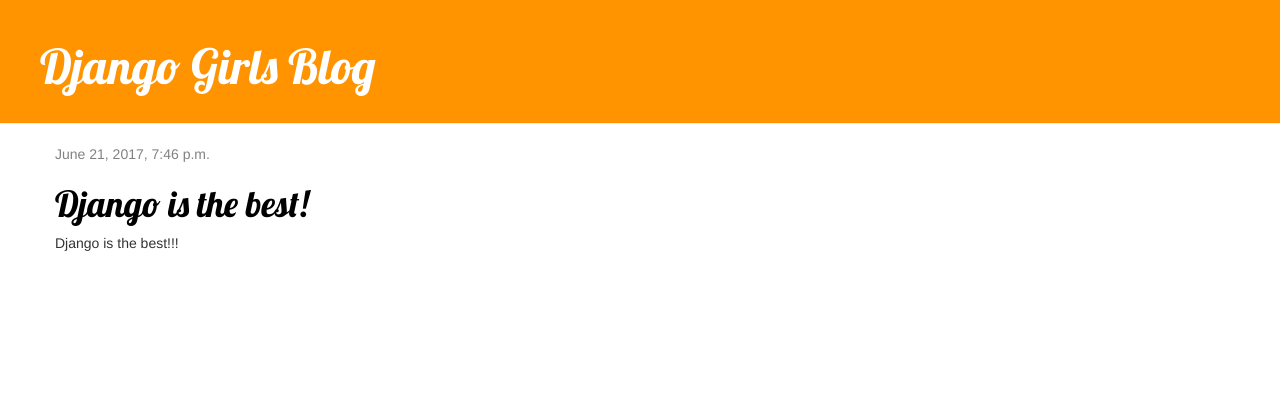
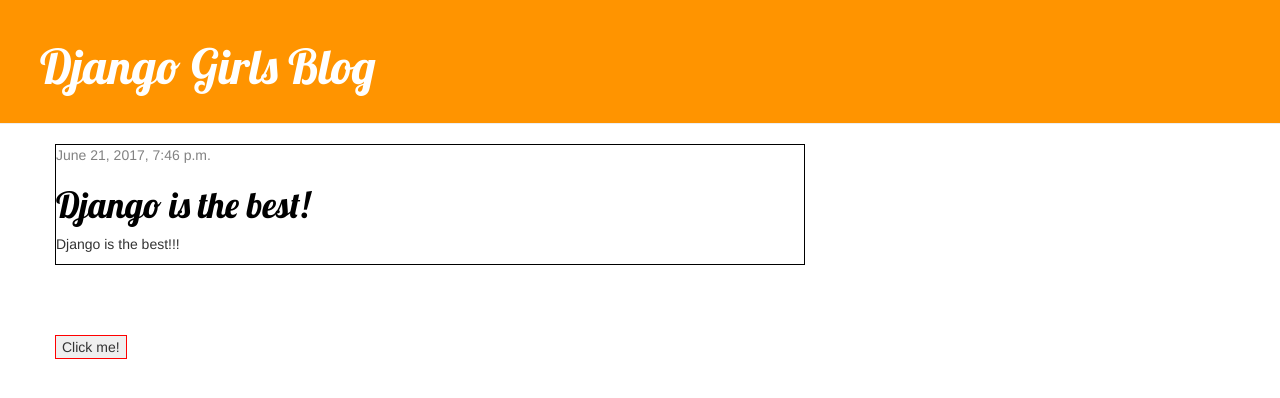
Before and after one commit to Leop0ld/djangogirls, a Django app: page / in a window 1280 px wide. Shown: the top 398 px of the page. Run offline with Django 3.2, Linux system fonts and the light colour scheme; data comes from the database, SQL or seed files in the repository; some libraries are stand-ins or nearby versions.

Commit message:
Add function about jQuery

```diff
--- a/blog/static/css/blog.css
+++ b/blog/static/css/blog.css
@@ -39,8 +39,18 @@
 
 .post {
     margin-bottom: 70px;
+    border: 1px solid black;
 }
 
 .post h1 a, .post h1 a:visited {
     color: #000000;
 }
+
+.orange {
+    background-color: orange;
+}
+
+.easterEgg {
+    border: 1px solid red;
+    margin-bottom: 50px;
+}
--- a/blog/templates/blog/base.html
+++ b/blog/templates/blog/base.html
@@ -24,4 +24,6 @@
             </div>
         </div>
     </body>
+    {% block javascript %}
+    {% endblock %}
 </html>
--- a/blog/templates/blog/post_list.html
+++ b/blog/templates/blog/post_list.html
@@ -10,4 +10,27 @@
             <p>{{ post.text|linebreaksbr }}</p>
         </div>
     {% endfor %}
+    <button class="easterEgg">Click me!</button>
 {% endblock %}
+
+{% block javascript %}
+<script src="https://code.jquery.com/jquery-3.2.1.min.js"></script>
+<script>
+    $(document).ready(function () {
+        var count = 0;
+
+        $('.post').click(function () {
+            if($(this).hasClass('orange')) {
+                $(this).removeClass('orange');
+            } else {
+                $(this).addClass('orange');
+            }
+        });
+        $('.easterEgg').click(function () {
+            count += 1;
+            if(count % 5 === 0)
+                alert('Stop!!!');
+        })
+    });
+</script>
+{% endblock %}
```
